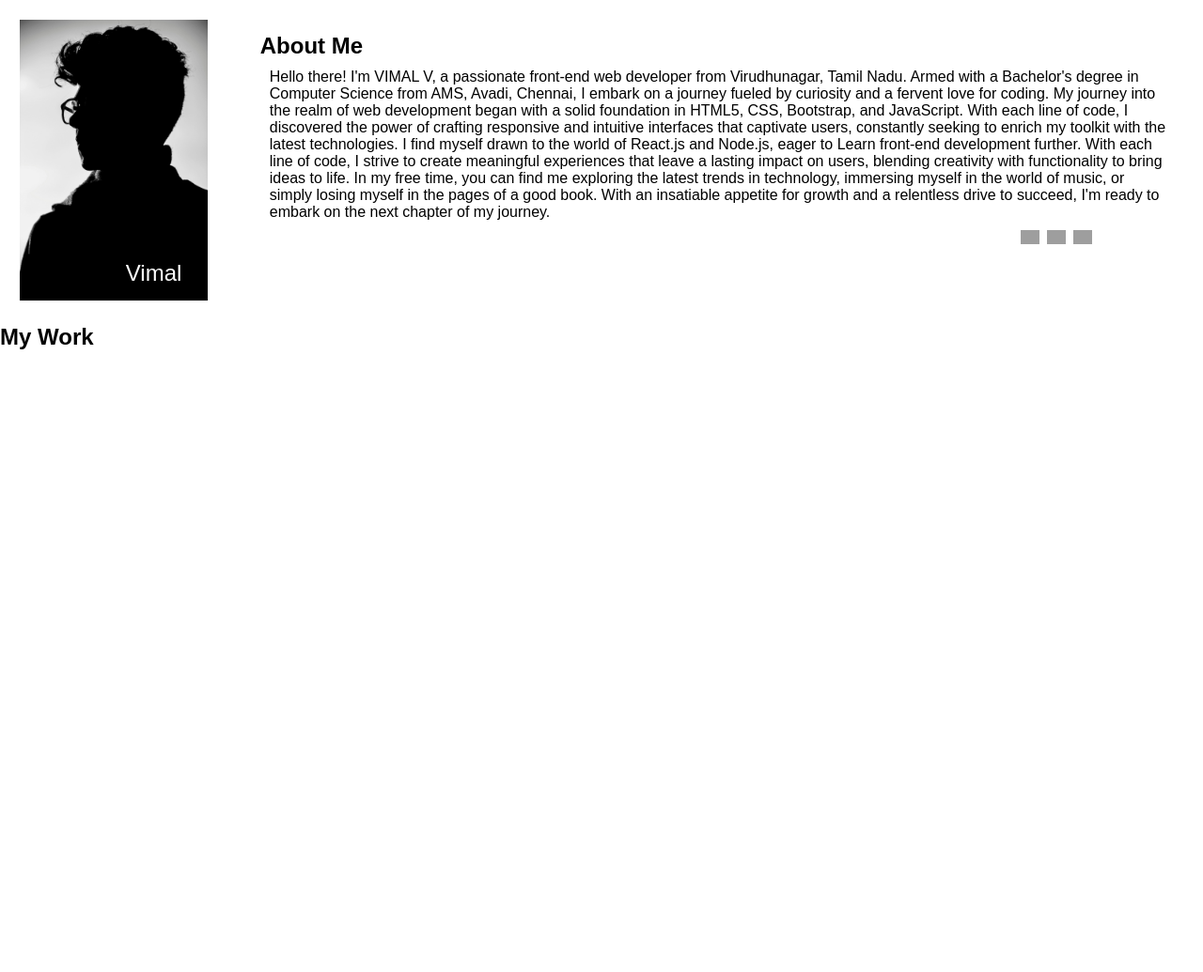
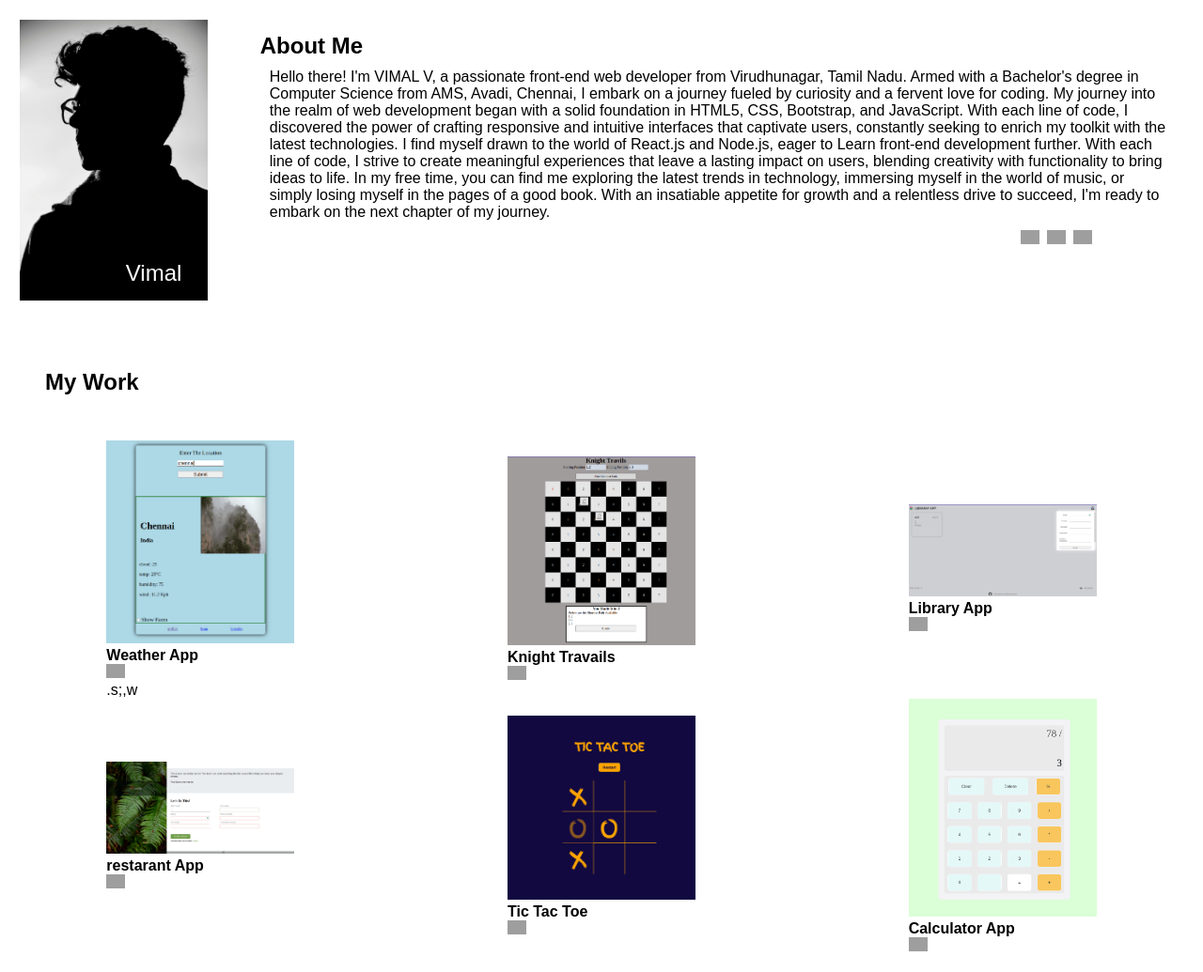
Before and after one commit to vimal772/project-HomePage, a plain HTML site: page index.html in a window 1280 px wide. Shown: the whole page at 94% size. Before the commit the page ends 800 px from the top, so only its background shows below. Drawn offline with Linux system fonts and the light colour scheme; grey boxes are pictures that could not be loaded.

Commit message:
layout changed.

```diff
--- a/index.html
+++ b/index.html
@@ -30,81 +30,69 @@
             </div>
         </section>
     </header>
-    <main>
-        <h2>My Work</h2>
+    <h2>My Work</h2>
+    <main class="grid-container">
         <div>
+            <img class="project-img" src="./assets/project1.png" alt="project">
             <div>
-                <h3></h3>
+                <h4>Weather App</h4>
+                <ul>
+                    <li><a href=""><img class="small-icon" src="https://cdn.jsdelivr.net/gh/devicons/devicon@latest/icons/github/github-original.svg" /></a></li>
+                    <li></li>
+                </ul>
+                <p>.s;,w</p>
             </div>
+        </div>
+        <div>
+            <img class="project-img" src="./assets/project2.png" alt="" >
             <div>
-                <h4></h4>
+                <h4>Knight Travails</h4>
                 <ul>
-                    <li></li>
+                    <li><a href=""><img class="small-icon" src="https://cdn.jsdelivr.net/gh/devicons/devicon@latest/icons/github/github-original.svg" /></a></li>
                     <li></li>
                 </ul>
                 <p></p>
             </div>
         </div>
         <div>
+            <img class="project-img" src="./assets/project3.png" alt="">
             <div>
-                <h3></h3>
-            </div>
-            <div>
-                <h4></h4>
+                <h4>Library App</h4>
                 <ul>
-                    <li></li>
+                    <li><a href=""><img class="small-icon" src="https://cdn.jsdelivr.net/gh/devicons/devicon@latest/icons/github/github-original.svg" /></a></li>
                     <li></li>
                 </ul>
                 <p></p>
             </div>
         </div>
         <div>
+            <img class="project-img" src="./assets/project11.png" alt="">
             <div>
-                <h3></h3>
-            </div>
-            <div>
-                <h4></h4>
+                <h4>restarant App</h4>
                 <ul>
-                    <li></li>
+                    <li><a href=""><img class="small-icon" src="https://cdn.jsdelivr.net/gh/devicons/devicon@latest/icons/github/github-original.svg" /></a></li>
                     <li></li>
                 </ul>
                 <p></p>
             </div>
         </div>
         <div>
+            <img class="project-img" src="./assets/project6.png" alt="">
             <div>
-                <h3></h3>
-            </div>
-            <div>
-                <h4></h4>
+                <h4>Tic Tac Toe</h4>
                 <ul>
-                    <li></li>
+                    <li><a href=""><img class="small-icon" src="https://cdn.jsdelivr.net/gh/devicons/devicon@latest/icons/github/github-original.svg" /></a></li>
                     <li></li>
                 </ul>
                 <p></p>
             </div>
         </div>
         <div>
+            <img class="project-img" src="./assets/project7.png" alt="">
             <div>
-                <h3></h3>
-            </div>
-            <div>
-                <h4></h4>
+                <h4>Calculator App</h4>
                 <ul>
-                    <li></li>
-                    <li></li>
-                </ul>
-                <p></p>
-            </div>
-        </div>
-        <div>
-            <div>
-                <h3></h3>
-            </div>
-            <div>
-                <h4></h4>
-                <ul>
-                    <li></li>
+                    <li><a href=""><img class="small-icon" src="https://cdn.jsdelivr.net/gh/devicons/devicon@latest/icons/github/github-original.svg" /></a></li>
                     <li></li>
                 </ul>
                 <p></p>
--- a/style.css
+++ b/style.css
@@ -50,12 +50,22 @@ body {
     cursor: pointer;
 }
 
+.project-img {
+    width: 200px;
+}
 
+.grid-container {
+    display: grid;
+    grid-template-columns: repeat(auto-fill,minmax(400px,1fr));
+    align-items: center;
+    justify-content: center;
+    align-content: center;
+    justify-items: center;
+}
 
-
-
-
-
+h2 {
+    margin: 2em;
+}
 
 
 
```
